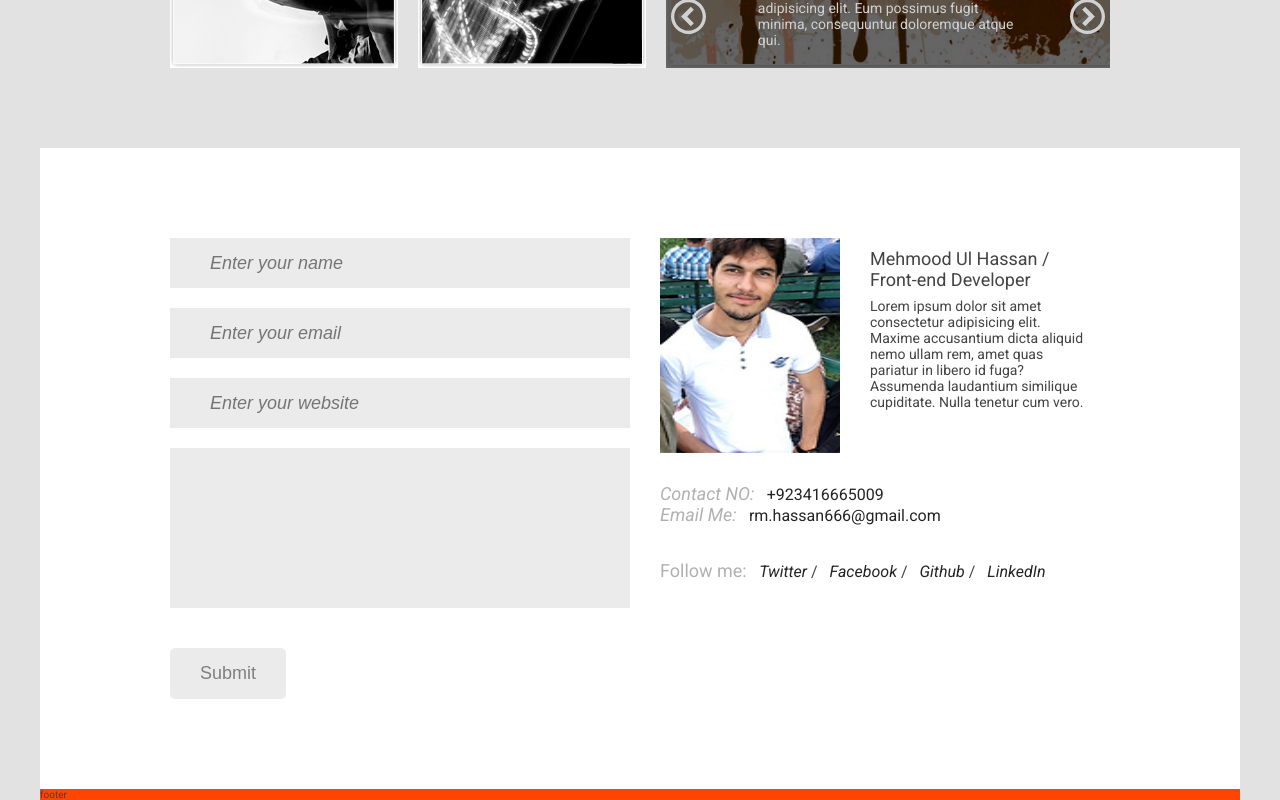
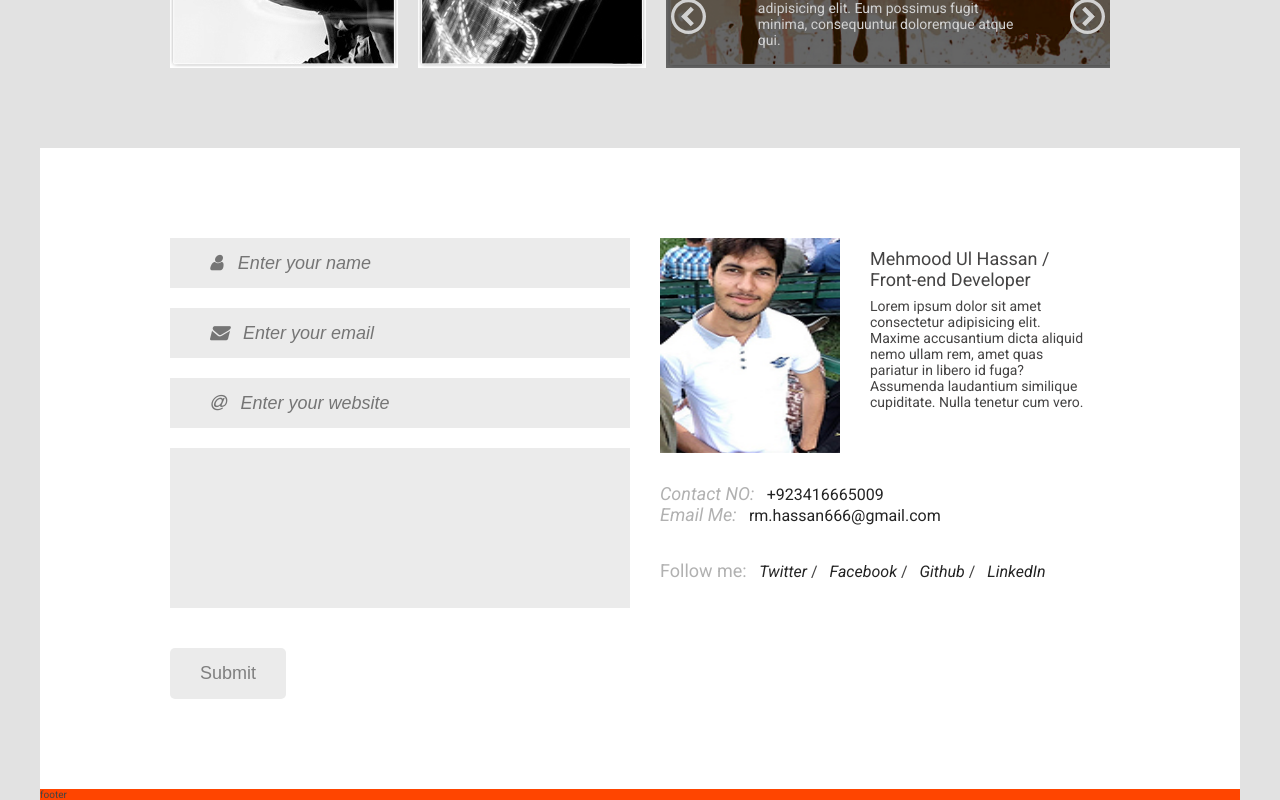
Before and after one commit to Hassanraja447/cool-portfolio, a website: page index.html in a window 1280 px wide. Shown: the part 1738-2538 px from the top of the page. Drawn offline with Linux system fonts and the light colour scheme.

Commit message:
add icons in form input placeholders

```diff
--- a/index.html
+++ b/index.html
@@ -5,8 +5,10 @@
             <meta http-equiv="X-UA-Compatible" content="ie=edge">
             <title>Mehmood Ul Hassan / Front-end Developer</title>
 
-        <link href="https://fonts.googleapis.com/css?family=Roboto:400,400i" rel="stylesheet">
-        <link rel="stylesheet" href="css/style.css">
+            <link href="https://cdnjs.cloudflare.com/ajax/libs/font-awesome/4.7.0/css/font-awesome.min.css" rel="stylesheet"/>
+
+            <link href="https://fonts.googleapis.com/css?family=Roboto:400,400i" rel="stylesheet">
+            <link rel="stylesheet" href="css/style.css">
     </head>
     <body>
         <div class="container">
@@ -171,9 +173,9 @@
                     <section class="contact">
                         <section class="form-container">
                             <form action="#" class="form">
-                                <input type="text" name="name"  placeholder="Enter your name" required>
-                                <input type="email" name="email"  placeholder="Enter your email" required>
-                                <input type="url" name="url"  placeholder="Enter your website">
+                                <input type="text" name="name" style="font-family:Arial, FontAwesome" placeholder="&#xf007;   Enter your name" required>
+                                <input type="email" name="email" style="font-family:Arial, FontAwesome"   placeholder="&#xf0e0;   Enter your email" required>
+                                <input type="url" name="url" style="font-family:Arial, FontAwesome"  placeholder="&#xf1fa;   Enter your website">
                                 <textarea name="meassage" id="text" cols="30" rows="6" required></textarea>
                                 <button class="btn">Submit</button>
 
```
